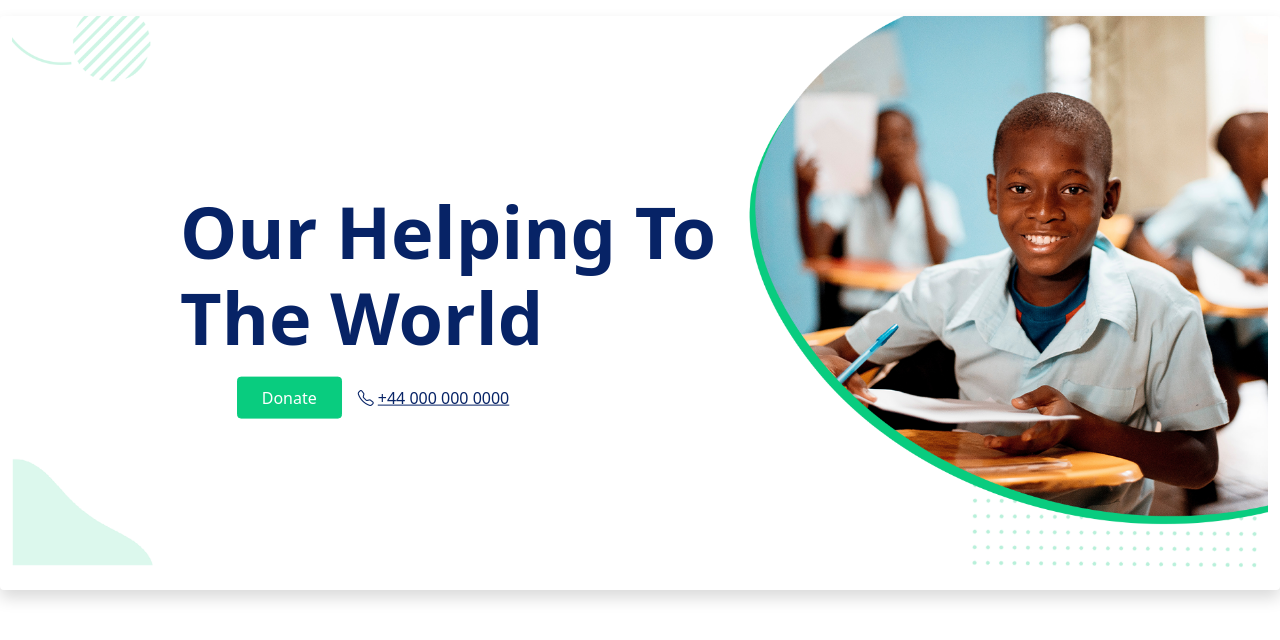
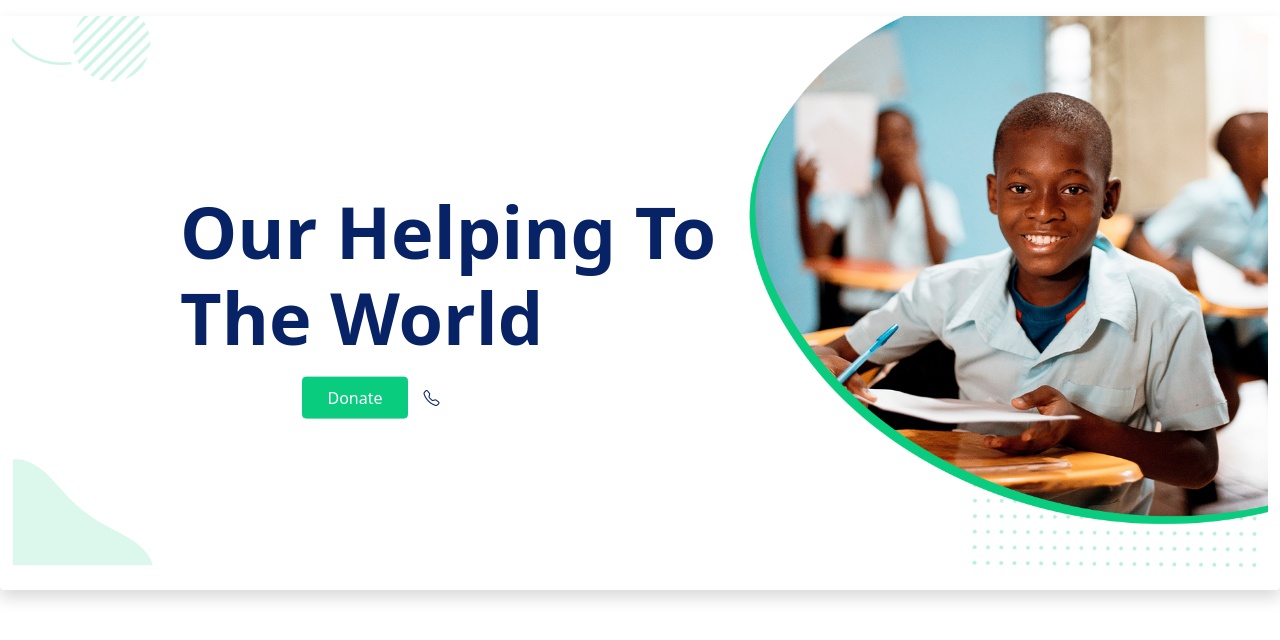
Before and after one commit to kentond18/wef-site, a Next.js app: page /components/Index/MainJumbotron in a window 1280 px wide. Shown: the top 640 px of the page. Built offline with nearby package versions, Linux system fonts and the light colour scheme; a web font is replaced by a local one.

Commit message:
adjusted datahandling for graphcms data

```diff
--- a/pages/components/Index/MainJumbotron.js
+++ b/pages/components/Index/MainJumbotron.js
@@ -44,10 +44,10 @@ const MainJumbotron = ({ data }) => {
 					</button>
 					<a
 						className="px-3 text-secondary fw-lighter py-3 py-md-0"
-						href={`tel:${data.phone}`}
+						href={`tel:${data.phoneNumber}`}
 					>
 						<i className="bi bi-telephone text-secondary pe-1"></i>
-						{data.phone}
+						{data.phoneNumber}
 					</a>
 				</div>
 			</div>
```
